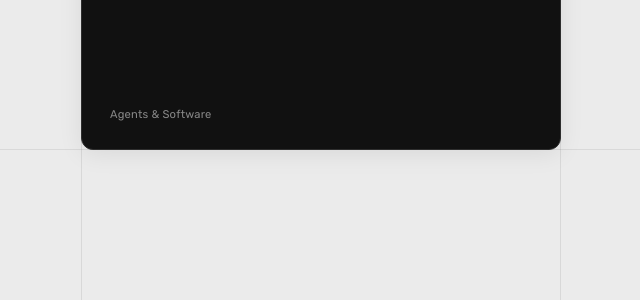
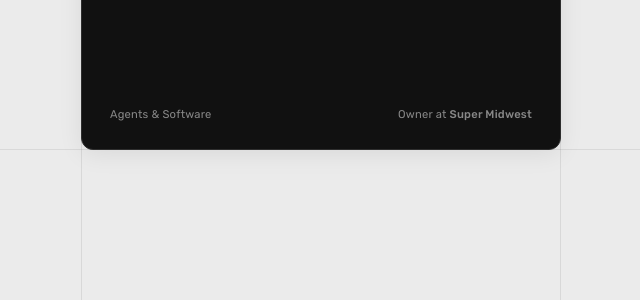
Before and after one commit to 0xblz/blaze-design, a Jekyll site: the page built from index.html, in a window 1280 px wide. Shown: the part 437-737 px from the top of the page, without its empty margins (319-959 px from the left). Built offline with Jekyll 4.4.1, drawn with Linux system fonts in a browser that asks for light colours; nearby versions of some CDN libraries.

Commit message:
holographic glow fix, Super Midwest on card front
Fixed glow/dots to only show on front face, toned down
holographic intensity, added Owner at Super Midwest to
bottom-right of card front.

```diff
--- a/assets/css/style.scss
+++ b/assets/css/style.scss
@@ -156,6 +156,30 @@
   background: #111111;
   border-color: #2e2e2e;
 
+  // Holographic foil layer — soft iridescent glow that tracks the cursor.
+  // mix-blend-mode: screen on a near-black base adds color luminance without
+  // ever blowing out to white, reproducing the look of reflective foil at
+  // low incident angles. z-index: 1 keeps it above the #111 base but below
+  // card content which establishes its own stacking context via position.
+  &::before {
+    content: '';
+    position: absolute;
+    inset: 0;
+    border-radius: inherit;
+    pointer-events: none;
+    z-index: 1;
+    background: radial-gradient(
+      circle 220px at var(--mx, 50%) var(--my, 50%),
+      rgba(120, 110, 255, 0.08),
+      rgba(190,  90, 255, 0.05) 35%,
+      rgba( 80, 200, 255, 0.03) 60%,
+      transparent 80%
+    );
+    mix-blend-mode: screen;
+    opacity: 0;
+    transition: opacity 0.4s cubic-bezier(0.22, 1, 0.36, 1);
+  }
+
   &::after {
     content: '';
     position: absolute;
@@ -170,7 +194,11 @@
     transition: opacity 0.4s cubic-bezier(0.22, 1, 0.36, 1);
   }
 
-  .card:hover & {
+  .card:not(.flipped):hover & {
+    &::before {
+      opacity: 1;
+    }
+
     &::after {
       opacity: 1;
     }
@@ -235,6 +263,12 @@
   font-size: 0.75rem;
   font-weight: 400;
   color: var(--text-muted);
+}
+
+.card-front-footer {
+  display: flex;
+  justify-content: space-between;
+  align-items: flex-end;
 }
 
 .card-url {
--- a/assets/js/gallery.js
+++ b/assets/js/gallery.js
@@ -55,6 +55,7 @@
 
         var nx = rotY / MAX_TILT;
         var ny = -rotX / MAX_TILT;
+        card.style.setProperty('--angle', (Math.atan2(ny, nx) * (180 / Math.PI) + 90).toFixed(2) + 'deg');
         var sx = -nx * MAX_SHADOW;
         var sy = -ny * MAX_SHADOW;
         var dist = Math.sqrt(nx * nx + ny * ny);
--- a/index.html
+++ b/index.html
@@ -23,7 +23,10 @@
                             <p class="subtitle">Designer at <a href="https://courtyard.io" target="_blank">Courtyard.io</a></p>
                         </div>
                     </div>
-                    <p class="card-url">Agents & Software</p>
+                    <div class="card-front-footer">
+                        <p class="card-url">Agents & Software</p>
+                        <p class="card-url">Owner at <a href="https://supermidwest.com" target="_blank">Super Midwest</a></p>
+                    </div>
                 </div>
             </div>
 
```
